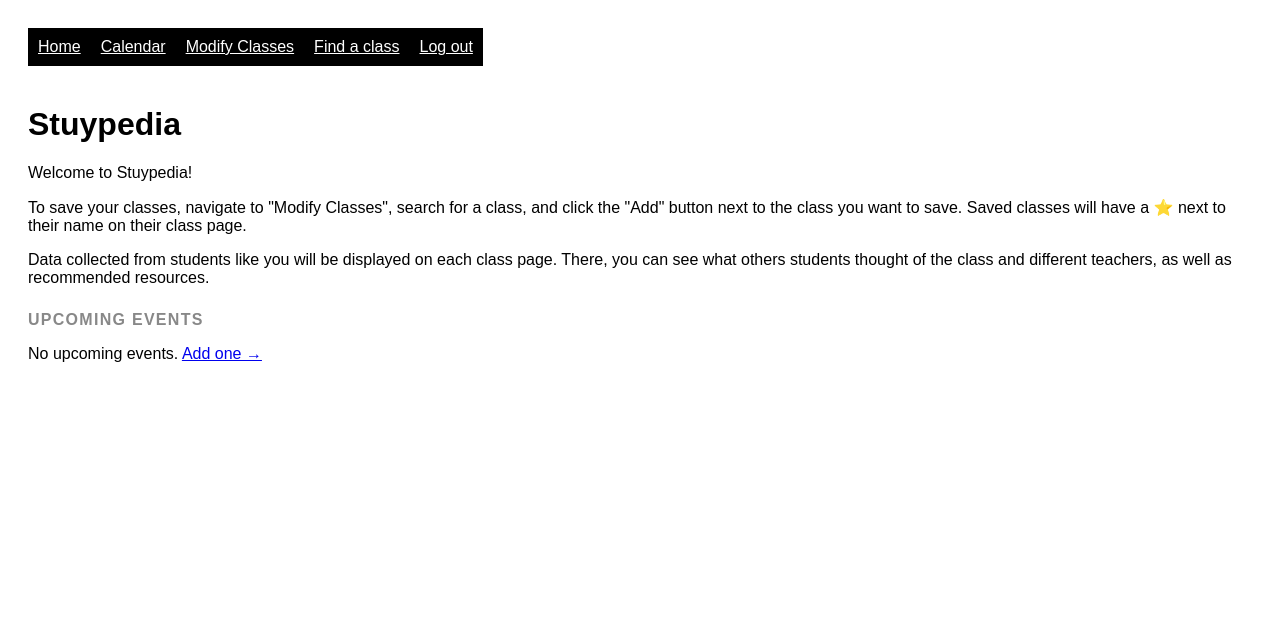
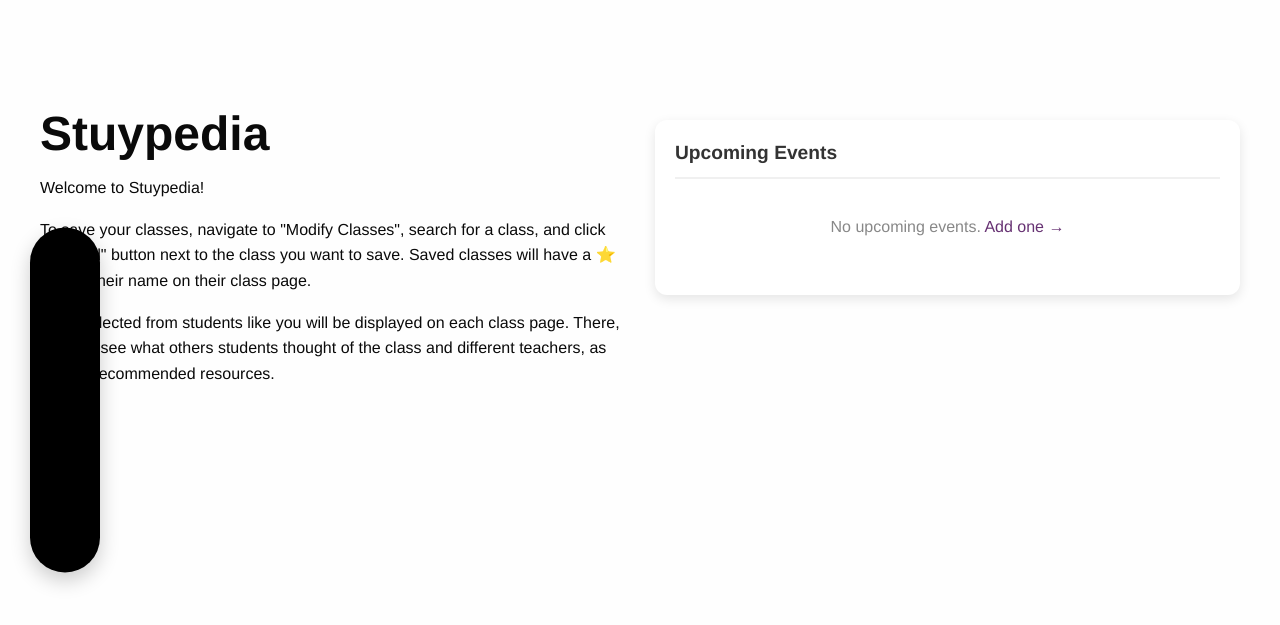
Before and after one commit to nk-nyc/p05-hojpoj-stuypedia, a Flask app: template app/templates/home.html in a window 1280 px wide. Shown: the top 625 px of the page. Run offline with Flask 3, Linux system fonts and the light colour scheme; the template is opened without the code that fills it, so the values that code supplies are empty; some libraries are stand-ins or nearby versions.

Commit message:
current home page

```diff
--- a/app/static/css/home.css
+++ b/app/static/css/home.css
@@ -1,50 +1,90 @@
-#navbar {
-  display: inline;
-  list-style-type: none;
+/* all of this is for nav-bar */
+.nav-bar {
+  position: fixed;
+  left: 30px;
+  top: 50%;
+  transform: translateY(-50%);
+  width: 70px;
+  border-radius: 50px;
+  justify-content: center;
+  box-shadow: 0 8px 20px rgba(0,0,0,0.2);
+  border: none;
+  background: black;
 }
 
-ul li {
-  float: left;
-  padding: 10px;
-  background-color: black;
+.nav-bar-left {
+  width: 100%;
+}
+
+.nav-bar .menu {
+  display: flex;
+  flex-direction: column;
+  align-items: center;
+  gap: 40px;
+  margin: 0;
+  padding: 20px 0;
+  background: transparent;
+}
+
+.nav-bar .menu li {
+  width: 100%;
+  text-align: center;
+  list-style: none;
+  background: transparent;
+}
+
+.nav-bar .menu li a {
+  display: flex;
+  flex-direction: column;
+  align-items: center;
+  justify-content: center;
+  padding: 12px 0;
+  font-size: 0;
+  color: white;
+  text-decoration: none;
+}
+
+.nav-bar .menu li a i {
+  font-size: 24px;
+  margin-bottom: 5px;
   color: white;
 }
 
-ul li a {
+.nav-bar .menu li a:hover::after {
+  content: attr(title);
+  position: absolute;
+  left: 75px;
+  background: rgba(0,0,0,0.8);
   color: white;
+  padding: 5px 10px;
+  border-radius: 5px;
+  font-size: 12px;
+  white-space: nowrap;
 }
 
-ul li a:hover {
-  background-color: blue;
-}
-
-body {
-  font-family: sans-serif;
-  padding: 20px;
-}
-
-h1 {
-  margin-top: 60px;
-}
+/* for the actual body now */
 
 #upcoming-events {
-  max-width: 480px;
-  margin: 24px 0;
-  clear: both;
+  background: white;
+  border-radius: 12px;
+  box-shadow: 0 4px 12px rgba(0,0,0,0.1);
+  padding: 20px;
+  margin-top: 20px;
 }
 
 #upcoming-events h2 {
-  font-size: 1rem;
-  text-transform: uppercase;
-  letter-spacing: 0.08em;
-  color: #888;
-  margin-bottom: 12px;
+  font-size: 1.2rem;
+  font-weight: bold;
+  color: #333;
+  margin-bottom: 15px;
+  padding-bottom: 10px;
+  border-bottom: 2px solid #f0f0f0;
 }
 
 .event-list {
   display: flex;
   flex-direction: column;
-  gap: 10px;
+  gap: 12px;
 }
 
 .event-card {
@@ -52,7 +92,57 @@ h1 {
   align-items: center;
   gap: 16px;
   padding: 12px 16px;
-  border-radius: 6px;
+  border-radius: 8px;
   background: #f9f9f9;
   border-left: 4px solid #3a87d3;
+  transition: transform 0.2s ease;
 }
+
+.event-card:hover {
+  transform: translateX(5px);
+}
+
+.event-card-date {
+  text-align: center;
+  min-width: 50px;
+}
+
+.event-day {
+  font-size: 1.4rem;
+  font-weight: bold;
+  color: #333;
+}
+
+.event-card-title {
+  font-weight: 600;
+  color: #333;
+}
+
+.event-card-time {
+  font-size: 0.8rem;
+  color: #888;
+}
+
+.no-events {
+  color: #888;
+  text-align: center;
+  padding: 20px;
+}
+
+.no-events a {
+  color: #673273;
+  text-decoration: none;
+}
+
+.no-events a:hover {
+  text-decoration: underline;
+}
+
+
+body {
+  padding-left: 0px;
+  padding-top: 100px;
+  max-width: 1200px;
+  margin: 0 auto;
+  font-family: 'Helvetica Neue';
+}
--- a/app/templates/home.html
+++ b/app/templates/home.html
@@ -1,24 +1,44 @@
 <!DOCTYPE html>
 <html lang="en">
+
     <head>
     <title>Stuypedia</title>
+    <!-- Foundation CSS -->
+    <link rel="stylesheet" href="https://cdn.jsdelivr.net/npm/foundation-sites@6.8.1/dist/css/foundation.min.css">
+    <!-- Foundation Icons -->
+    <link rel="stylesheet" href="https://cdnjs.cloudflare.com/ajax/libs/foundicons/3.0.0/foundation-icons.min.css">
+    <!-- jQuery -->
+    <script src="https://cdnjs.cloudflare.com/ajax/libs/jquery/3.6.0/jquery.min.js"></script>
+    <!-- Foundation JS -->
+    <script src="https://cdn.jsdelivr.net/npm/foundation-sites@6.8.1/dist/js/foundation.min.js"></script>
+    <!-- Your custom overrides (keep gradient, event card styles) -->
     <link href="../static/css/home.css" rel="stylesheet"/>
+	</head>
 
-    </head>
     <body>
-      <nav id="navbar">
-        <ul id="navbar">
-        <li> <a href='/home'> Home </a> </li>
-        <li> <a href='/calendar'> Calendar </a> </li>
-        <li> <a href='/modify'> Modify Classes </a> </li>
-        <li> <a href='/findclass'> Find a class </a> </li>
-        <li> <a href='/logout'> Log out </a> </li>
+
+<div class="nav-bar">
+  <div class="nav-bar-left">
+    <ul class="dropdown menu" data-dropdown-menu>
+      <li><a href='/home' title="Home"><i class="fi-home"></i> Home</a></li>
+      <li><a href='/calendar' title="Calendar"><i class="fi-calendar"></i> Calendar</a></li>
+      <li><a href='/modify' title="Modify Classes"><i class="fi-pencil"></i> Modify Classes</a></li>
+      <li><a href='/findclass' title="Find a Class"><i class="fi-magnifying-glass"></i> Find a Class</a></li>
+      <li><a href='/logout' title="Log out"><i class="fi-power"></i> Log out</a></li>
     </ul>
-      </nav>
-        <h1>Stuypedia</h1>
+  </div>
+</div>
+
+<div class="grid-x grid-margin-x">
+  <!-- Left column -->
+  <div class="cell medium-6">
+	 <h1 style="font-weight: bold;">Stuypedia</h1>
     <p>Welcome to Stuypedia!</p>
-        <p> To save your classes, navigate to "Modify Classes", search for a class, and click the "Add" button next to the class you want to save. Saved classes will have a ⭐ next to their name on their class page.</p>
+    <p>To save your classes, navigate to "Modify Classes", search for a class, and click the "Add" button next to the class you want to save. Saved classes will have a ⭐ next to their name on their class page.</p>
     <p>Data collected from students like you will be displayed on each class page. There, you can see what others students thought of the class and different teachers, as well as recommended resources.</p>
+  </div>
+
+  <div class="cell medium-6">
     <div id="upcoming-events">
       <h2>Upcoming Events</h2>
       {% if upcoming %}
@@ -40,6 +60,8 @@
         <p class="no-events">No upcoming events. <a href="/calendar">Add one →</a></p>
       {% endif %}
     </div>
+  </div>
+</div>
 
     </body>
 </html>
```
Lines whose indentation alone changed are shown as unchanged.
